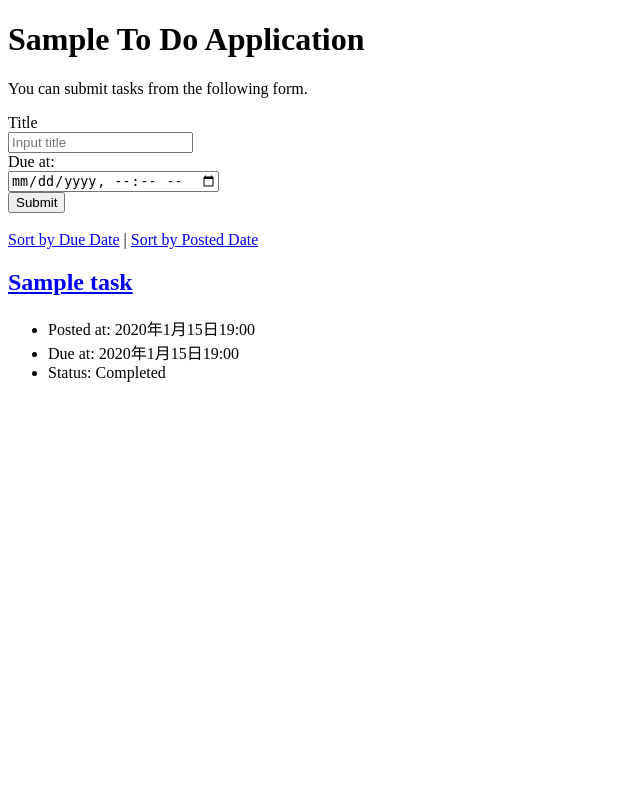
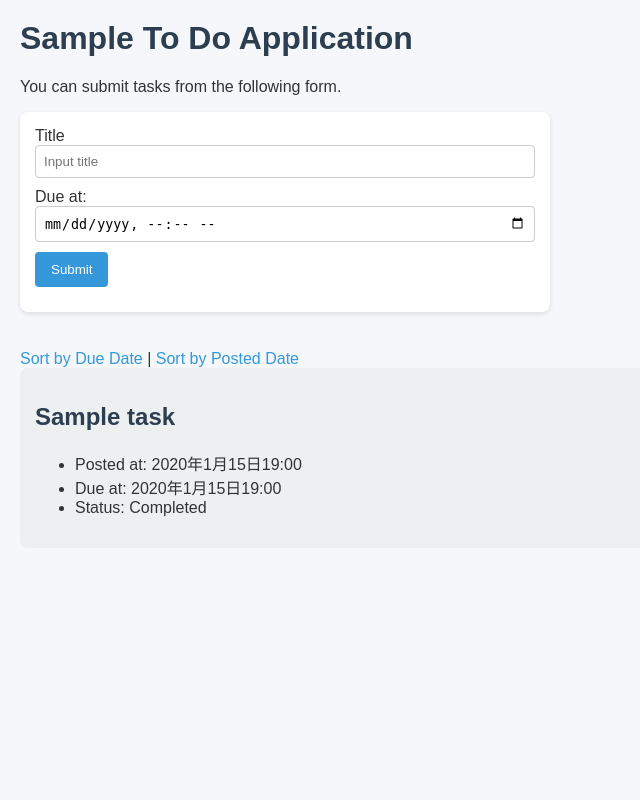
Before and after one commit to sakura1020-div/django-test-exercise, a Django app: page / in a window 1280 px wide. Shown: the whole page, without its empty margins (0-640 px from the left). Run offline with Django 5.2, Linux system fonts and the light colour scheme; tables that the repository leaves empty hold one stand-in row (values such as "Sample post").

Commit message:
反映されるかの確認

```diff
--- /dev/null
+++ b/todo/static/todo/style.css
@@ -0,0 +1,70 @@
+body {
+  font-family: 'Arial', sans-serif;
+  background-color: #f5f7fa;
+  color: #333;
+  margin: 0;
+  padding: 20px;
+}
+
+h1 {
+  color: #2c3e50;
+}
+
+form {
+  background-color: #ffffff;
+  padding: 15px;
+  border-radius: 8px;
+  box-shadow: 0 2px 5px rgba(0, 0, 0, 0.1);
+  margin-bottom: 20px;
+  max-width: 500px;
+}
+
+form div {
+  margin-bottom: 10px;
+}
+
+input[type="text"],
+input[type="datetime-local"] {
+  width: 100%;
+  padding: 8px;
+  border: 1px solid #ccc;
+  border-radius: 4px;
+}
+
+button {
+  background-color: #3498db;
+  color: white;
+  border: none;
+  padding: 10px 16px;
+  border-radius: 4px;
+  cursor: pointer;
+}
+
+button:hover {
+  background-color: #2980b9;
+}
+
+.text {
+  background-color: #ecf0f1;
+  padding: 15px;
+  border-radius: 8px;
+  margin-bottom: 15px;
+}
+
+.text h2 a {
+  color: #2c3e50;
+  text-decoration: none;
+}
+
+.text h2 a:hover {
+  text-decoration: underline;
+}
+
+a {
+  color: #3498db;
+  text-decoration: none;
+}
+
+a:hover {
+  text-decoration: underline;
+}
--- a/todo/templates/todo/index.html
+++ b/todo/templates/todo/index.html
@@ -1,4 +1,6 @@
 {% load static %}
+<link rel="stylesheet" href="{% static 'todo/style.css' %}">
+
 <!DOCTYPE html>
 <html lang="ja">
 
```
